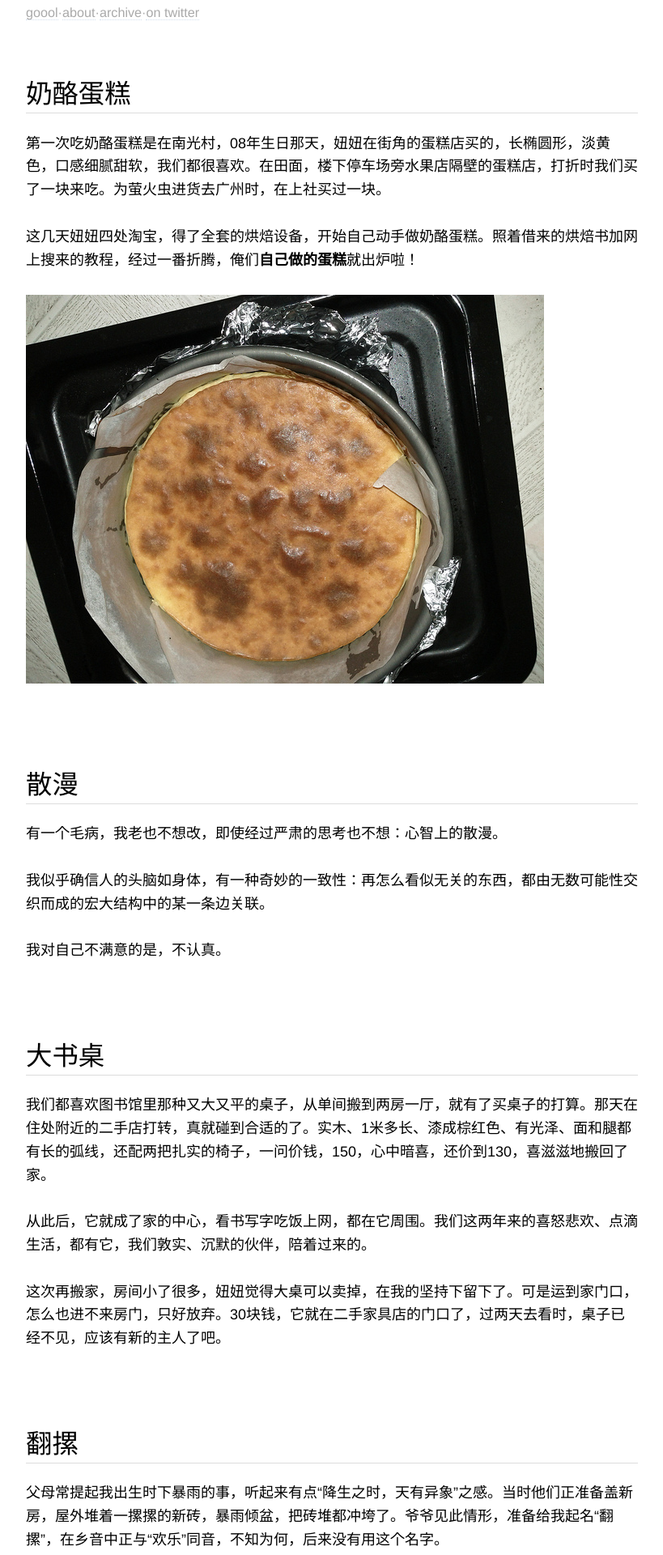
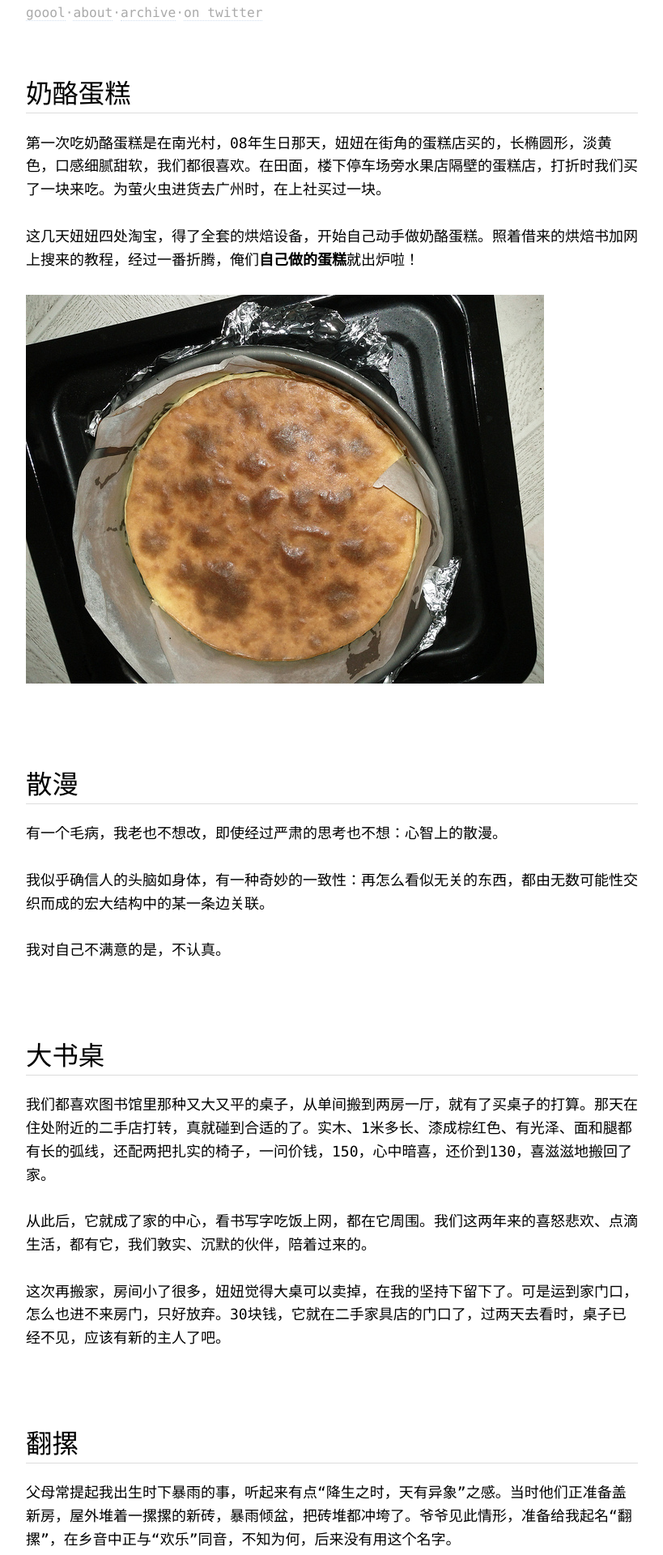
Before and after one commit to goool/goool.github.com, a Jekyll site: the page built from index.html, in a window 1280 px wide. Shown: the top 1920 px of the page at 81% size, without its empty margins (230-1049 px from the left). Built offline with Jekyll 4.4.1, drawn with Linux system fonts in a browser that asks for light colours; the list of posts is cut into pages by our own code.

Commit message:
改变字体

```diff
--- a/css/screen.css
+++ b/css/screen.css
@@ -1,7 +1,7 @@
 body {
     margin: 0;
     padding: 0;
-    font: 18px helvetica, arial, clean, sans-serif;
+    font: 18px Monaco, "Courier New", monospace;
     line-height: 1.6em;
     color: black;
     background: white;
```
